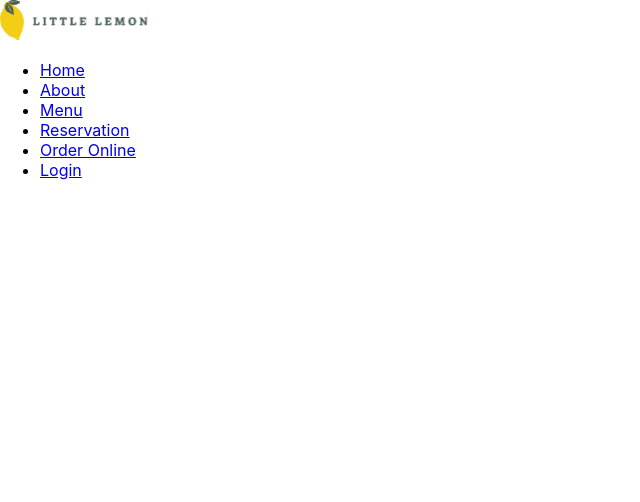
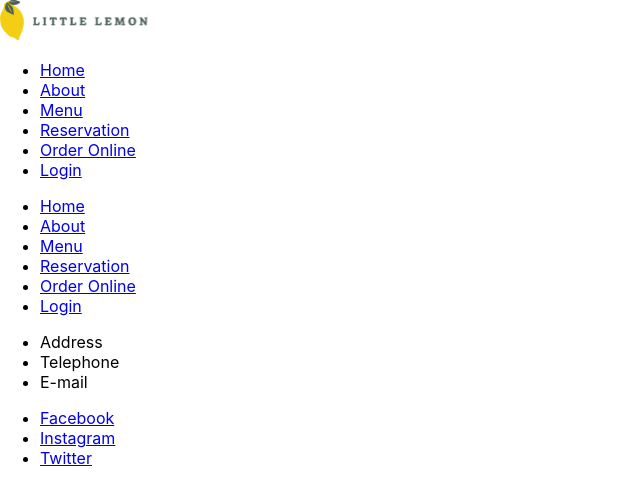
Before and after one commit to YuliiaKozik/little-lemon-restaurant, a React (Create React App) app: page / in a window 1280 px wide. Shown: the top 502 px of the page, without its empty margins (0-640 px from the left). Built offline with nearby package versions, Linux system fonts and the light colour scheme.

Commit message:
Add navigation, contacts in footer, add header elm. in Header comp.

```diff
--- a/src/components/Footer.js
+++ b/src/components/Footer.js
@@ -1,6 +1,56 @@
 const Footer = () => {
     return (
-        <></>
+        <>
+            <footer>
+                <section>
+                    <nav>
+                        <ul>
+                            <li>
+                                <a href="#">Home</a>
+                            </li>
+
+                            <li>
+                                <a href="#">About</a>
+                            </li>
+                            <li>
+                                <a href="#">Menu</a>
+                            </li>
+                            <li>
+                                <a href="#">Reservation</a>
+                            </li>
+                            <li>
+                                <a href="#">Order Online</a>
+                            </li>
+                            <li>
+                                <a href="#">Login</a>
+                            </li>
+                        </ul>
+                    </nav>
+                </section>
+                <section>
+                    <ul>
+                        <li>Address</li>
+                        <li>Telephone</li>
+                        <li>E-mail</li>
+                    </ul>
+                </section>
+                <section>
+                    <nav>
+                        <ul>
+                            <li>
+                                <a href="#">Facebook</a>
+                            </li>
+                            <li>
+                                <a href="#">Instagram</a>
+                            </li>
+                            <li>
+                                <a href="#">Twitter</a>
+                            </li>
+                        </ul>
+                    </nav>
+                </section>
+            </footer>
+        </>
     )
 }
 export default Footer;
--- a/src/components/Header.js
+++ b/src/components/Header.js
@@ -3,8 +3,10 @@ import Logo from "../assets/images/Logo.svg"
 const Header = () => {
     return (
         <>
+        <header>
             <img src={Logo} alt="Logo" />
             <Nav />
+            </header>
         </>
     )
 
```
